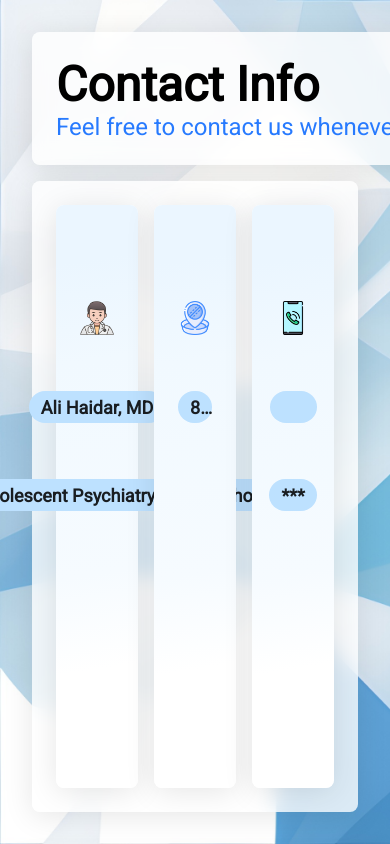
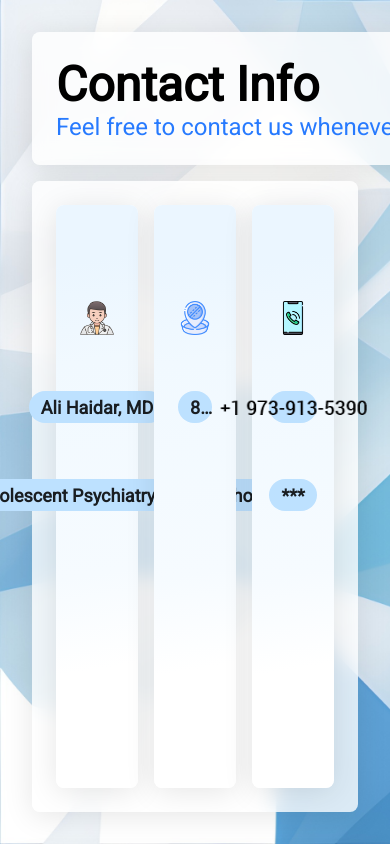
Before and after one commit to firas-git-hub/AliHaidarPortfolioApp, a React (Create React App) app: page /contactinfo in a window 390 px wide. Built offline with nearby package versions, Linux system fonts and the light colour scheme.

Commit message:
implemented the image for the contact us info phone number

```diff
--- a/src/pages/contactInfoPage/ContactInfo.scss
+++ b/src/pages/contactInfoPage/ContactInfo.scss
@@ -63,7 +63,23 @@
             }
 
             .phone-number-chip {
+                font-size: 0.25rem;
 
+                .MuiAvatar-root {
+                    width: auto;
+                    height: auto;
+                    border-radius: unset;
+                }
+
+                .MuiChip-label {
+                    padding-left: unset;
+                }
+
+                img {
+                    padding: unset;
+                    width: 10rem;
+                    height: auto;
+                }
             }
         }
     }
--- a/src/pages/contactInfoPage/ContactInfo.tsx
+++ b/src/pages/contactInfoPage/ContactInfo.tsx
@@ -38,16 +38,13 @@ const ContactInfo: React.FunctionComponent<{}> = () => {
                 <div className="card-box contact-info__body__item">
                     <img src="assets/icons/locationicon256x256.png" />
                     <Chip label={contactInfoData.address} />
+                    {/* this chip below might be used for the location later on */}
                     {/* <Chip label={contactInfoData.address} clickable component="a" target="_blank" href="https://www.google.com/maps/search/?api=1&query=40.7097633,-74.0078967" /> */}
                 </div>
                 <div className="card-box contact-info__body__item white-space--nowrap">
                     <img src="assets/icons/phoneicon256x256.png" />
                     <div className="item-text-content-wrapper">
-                        {/* <Chip label= clickable component="a" href= >
-
-                        </Chip> */}
-
-                        <Chip className="phone-number-chip" avatar={<Avatar src="/assets/images/contactusphone.png" />} clickable onClick={() => "tel:" + contactInfoData.phone.toString()} />
+                        <Chip className="phone-number-chip" avatar={<Avatar src="/assets/images/contactusphone.png" />} component="a" clickable href={"tel:" + contactInfoData.phone.toString()} />
                         <Chip label={contactInfoData.email} clickable component="a" href={"mailto:" + contactInfoData.email.toString()} />
                     </div>
                 </div>
```
Also changed, not shown: public/assets/images/contactusphone.png.
